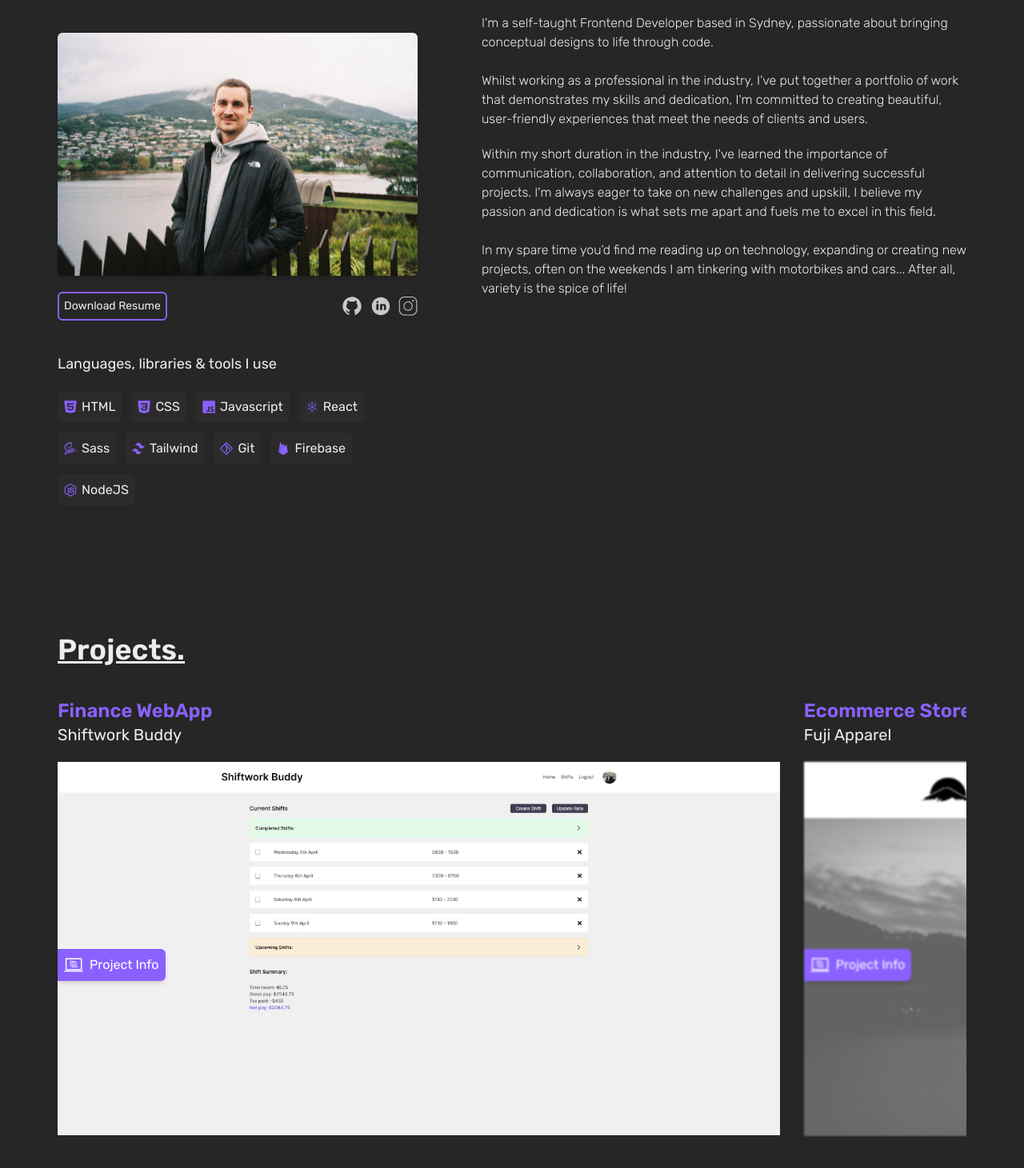
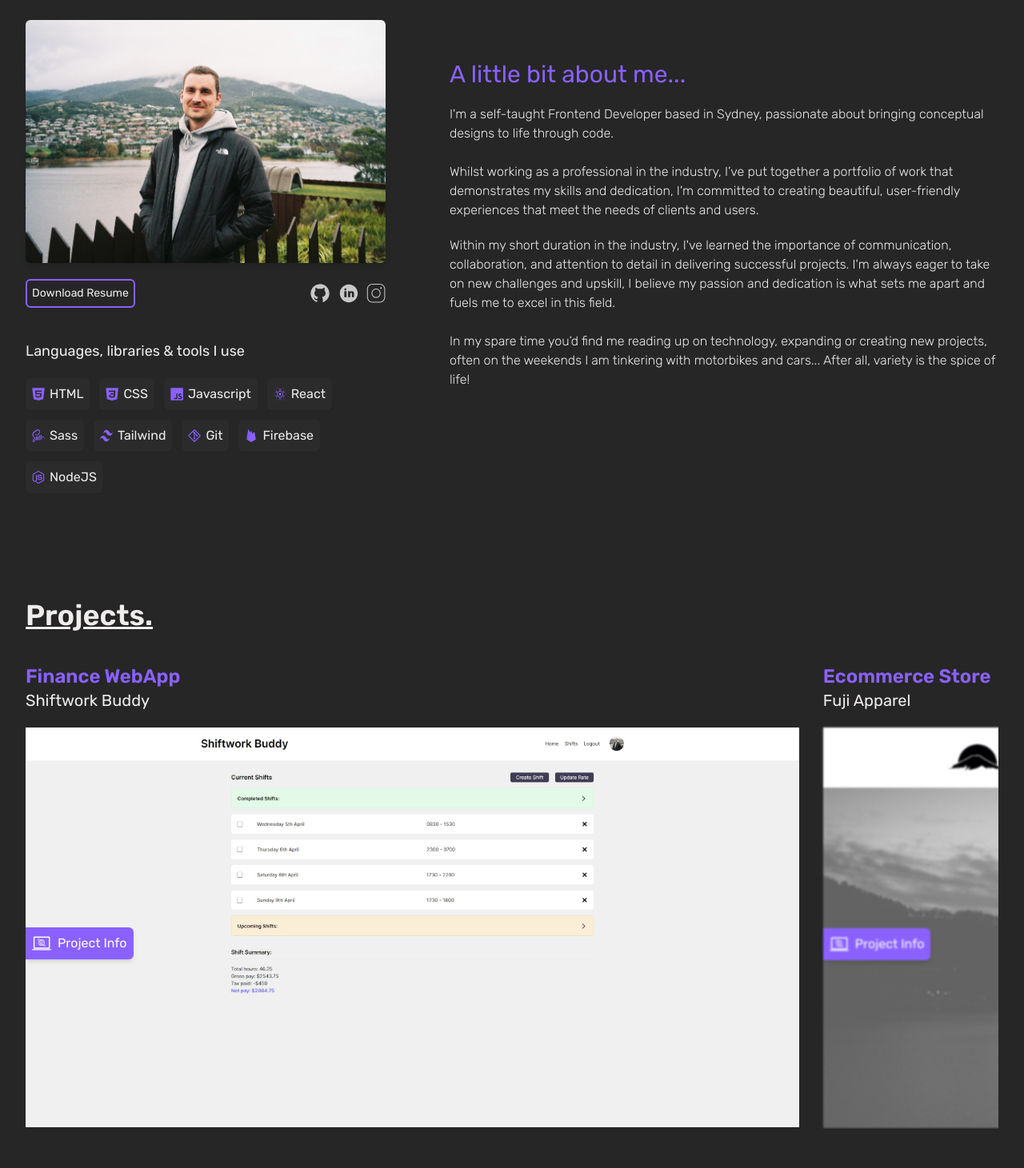
Before and after one commit to maxxjonesyy/portfolio, a React (Vite) app: page / in a window 1280 px wide. Shown: the part 999-2460 px from the top of the page at 80% size. Built offline with nearby package versions, Linux system fonts and the light colour scheme.

Commit message:
make all content components 100vh

```diff
--- a/src/index.css
+++ b/src/index.css
@@ -23,6 +23,6 @@ body {
   }
 
   .container-width {
-    @apply mx-auto max-w-[75rem];
+    @apply mx-auto max-w-[80rem];
   }
 }
--- a/src/pages/Home/About.jsx
+++ b/src/pages/Home/About.jsx
@@ -20,7 +20,7 @@ function About({ theme }) {
   return (
     <div
       id='about'
-      className='py-20 container-padding container-width md:flex md:gap-20 md:justify-between'
+      className='flex flex-col justify-center h-screen container-padding container-width md:flex md:gap-20 md:justify-between md:items-center md:flex-row'
     >
       <div className='max-w-[450px]'>
         <h2 className='pb-10 text-3xl font-bold underline drop-shadow-sm text-lightText dark:text-darkText lg:text-4xl'>
--- a/src/pages/Home/Hero.jsx
+++ b/src/pages/Home/Hero.jsx
@@ -37,7 +37,7 @@ function Hero() {
           conceptual ideas and designs to life.
         </p>
         <a
-          href=''
+          href='#projects'
           className='w-40 p-1.5 mt-10 text-center text-base lg:text-lg transition duration-300 ease-in-out border-2 rounded-md text-lightText dark:text-darkText hover:text-white border-accent hover:bg-accent'
         >
           Projects
--- a/src/pages/Home/Projects.jsx
+++ b/src/pages/Home/Projects.jsx
@@ -18,7 +18,11 @@ function Projects() {
   window.addEventListener("resize", setSlidesPerView);
 
   return (
-    <div id='projects' className='py-20 container-padding container-width'>
+    <div
+      id='projects'
+      className='flex flex-col justify-center h-screen container-padding container-width'
+    >
+      <div className=''>
         <h2 className='pb-10 text-3xl font-bold underline drop-shadow-sm text-lightText dark:text-darkText lg:text-4xl'>
           Projects.
         </h2>
@@ -77,6 +81,7 @@ function Projects() {
           })}
         </Swiper>
       </div>
+    </div>
   );
 }
 
--- a/src/pages/ProjectPage.jsx
+++ b/src/pages/ProjectPage.jsx
@@ -6,8 +6,9 @@ function ProjectPage() {
   const project = useLocation().state.data;
 
   return (
-    <div className='flex flex-col mb-10 lg:flex-row lg:justify-between lg:gap-20 container-width container-padding'>
-      <div className='mt-20 lg:w-1/2'>
+    <div className='flex items-center justify-center min-h-screen pt-10 md:pt-0'>
+      <div className='flex flex-col lg:flex-row lg:justify-between lg:gap-20 container-width container-padding'>
+        <div className='lg:w-1/2'>
           <h1 className='text-3xl font-semibold text-accent xl:text-4xl'>
             {project.heading}
           </h1>
@@ -42,8 +43,8 @@ function ProjectPage() {
           <img src={project.src} alt={project.alt} className='pt-5' />
         </div>
 
-      <div className='my-5 lg:my-20 lg:w-1/2'>
-        <h2 className='text-xl font-semibold text-accent lg:text-2xl'>
+        <div className='lg:w-1/2'>
+          <h2 className='pt-5 text-xl font-semibold text-accent lg:text-2xl md:pt-0'>
             Summary
           </h2>
           <p className='pt-3 text-sm font-light text-lightText dark:text-darkText xl:text-base'>
@@ -58,6 +59,7 @@ function ProjectPage() {
           </p>
         </div>
       </div>
+    </div>
   );
 }
 
```
Lines whose indentation alone changed are shown as unchanged.
